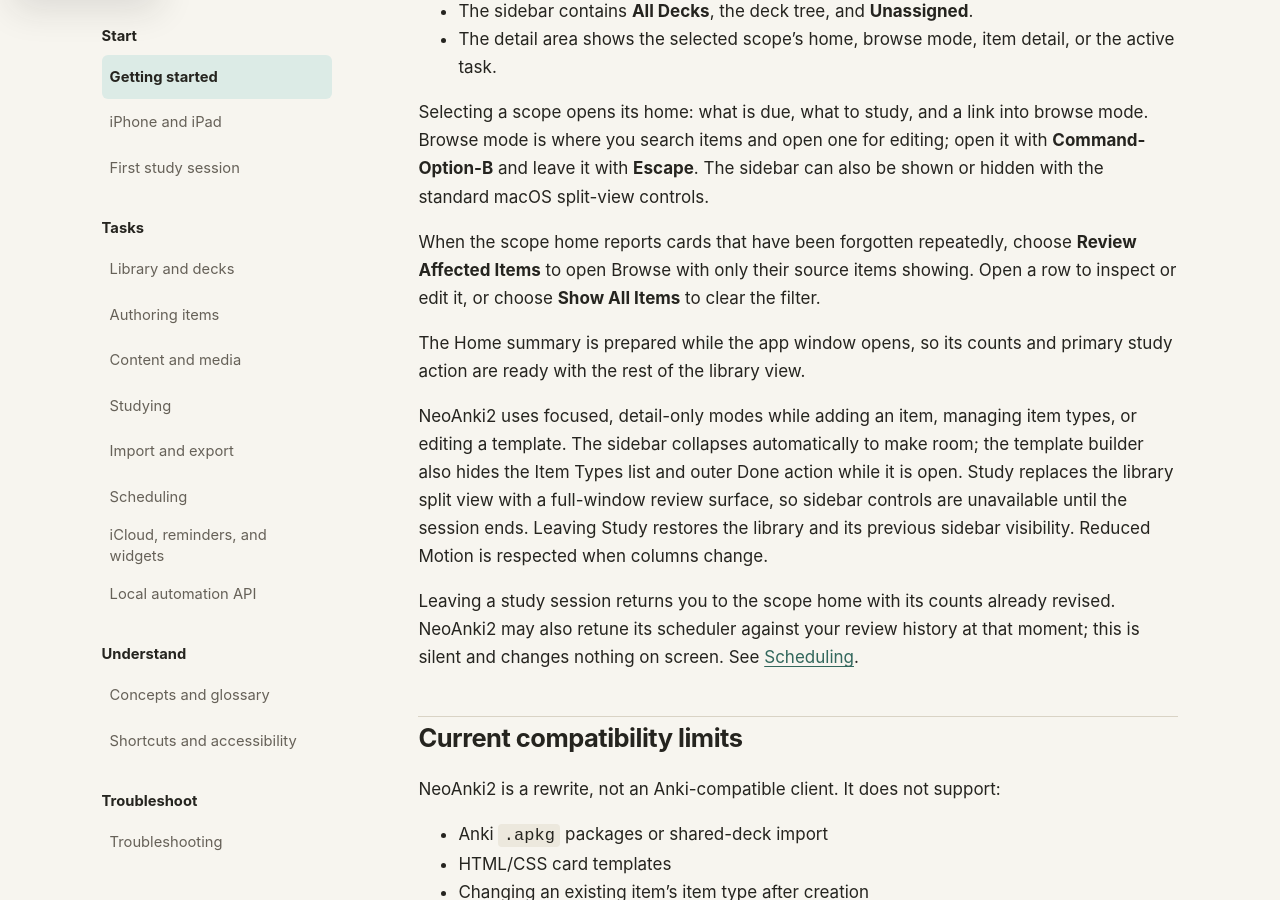
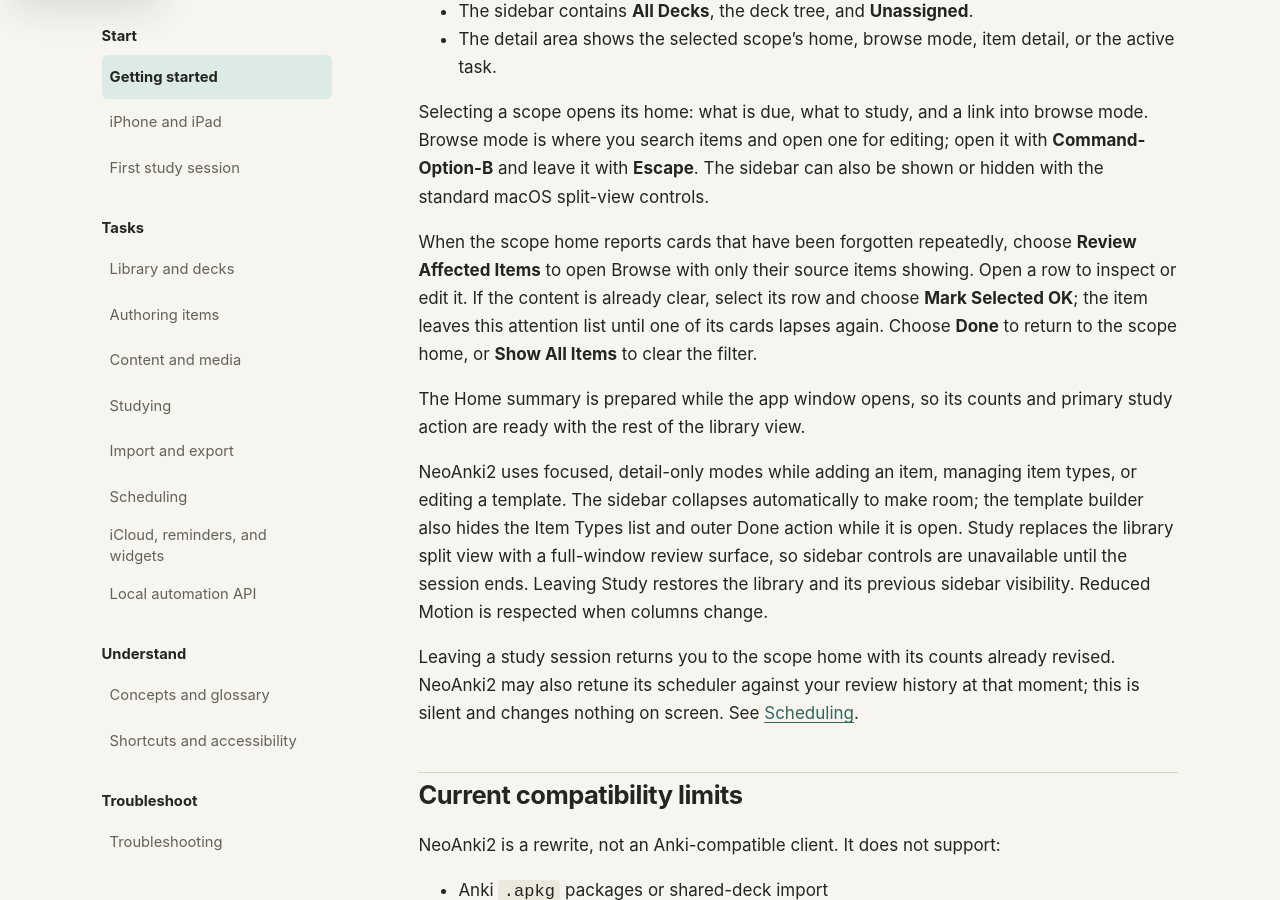
Before and after one commit to neoanki2/neoanki2, a Jekyll site: the page built from docs/user/getting-started.md, in a window 1280 px wide and 900 px high, scrolled down 4097 px. Built offline with Jekyll 4.4.1, drawn with Linux system fonts in a browser that asks for light colours.

Commit message:
Document repeated-lapse acknowledgements

```diff
--- a/docs/claims.json
+++ b/docs/claims.json
@@ -144,7 +144,8 @@
         "Append-only review logs are retained",
         "Database migrations and performance indexes do not change this retention rule",
         "explicit **Reset All Progress** action",
-        "Local API token verifiers are stored outside the library database and its snapshots"
+        "Local API token verifiers are stored outside the library database and its snapshots",
+        "resetting progress clears the acknowledgement"
       ]
     },
     {
--- a/docs/user/getting-started.md
+++ b/docs/user/getting-started.md
@@ -149,8 +149,10 @@
 
 When the scope home reports cards that have been forgotten repeatedly, choose
 **Review Affected Items** to open Browse with only their source items showing.
-Open a row to inspect or edit it, or choose **Show All Items** to clear the
-filter.
+Open a row to inspect or edit it. If the content is already clear, select its
+row and choose **Mark Selected OK**; the item leaves this attention list until
+one of its cards lapses again. Choose **Done** to return to the scope home, or
+**Show All Items** to clear the filter.
 
 The Home summary is prepared while the app window opens, so its counts and
 primary study action are ready with the rest of the library view.
```
Also changed, not shown: docs/user/authoring-items.md (+4 -0 lines), docs/user/import-export.md (+2 -1 lines), docs/user/scheduling.md (+5 -0 lines), docs/user/shortcuts-accessibility.md (+4 -0 lines), docs/user/studying.md (+3 -0 lines).
